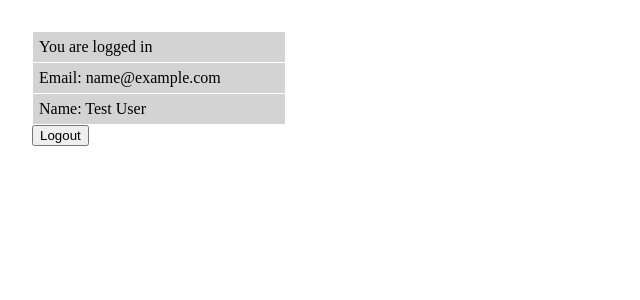
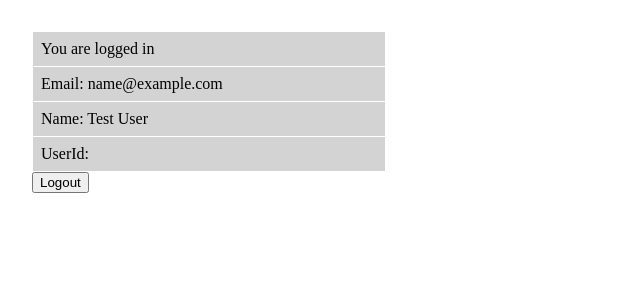
Before and after one commit to gary-jipp/demo-react-context, a React (Create React App) app: page / in a window 1280 px wide. Both pictures are taken after typing "name@example.com", "Sample123" into the empty fields and a click on the input "Login". Shown: the top 300 px of the page, without its empty margins (0-640 px from the left). Built offline with nearby package versions, Linux system fonts and the light colour scheme.

Commit message:
Add userId

```diff
--- a/package.json
+++ b/package.json
@@ -9,6 +9,7 @@
     "react": "^17.0.1",
     "react-dom": "^17.0.1",
     "react-scripts": "4.0.1",
+    "react-uuid": "^1.0.2",
     "web-vitals": "^0.2.4"
   },
   "scripts": {
--- a/src/App.css
+++ b/src/App.css
@@ -3,6 +3,6 @@
   background-color: lightgrey;
    margin: 1px;
   /* border: solid 1px; */
-  padding: 6px;
-  width: 15em;
+  padding: 8px;
+  width: 21em;
 }
--- a/src/AuthProvider.js
+++ b/src/AuthProvider.js
@@ -1,16 +1,20 @@
 import { createContext, useState } from 'react';
+import uuid from 'react-uuid';
 
 export default function AuthProvider(props) {
   const [auth, setAuth] = useState(false);
+  const [id, setId] = useState();
   const [user, setUser] = useState({ email: "", name: "", });
 
+  // Perform login process for the user & save authID, etc
   const login = function (email, password) {
-    setUser({ email, name: "Test User" });
+    setUser({ email, id, name: "Test User" });
     setAuth(true);
   };
 
   const logout = function (email, password) {
     setUser({ email: "", name: "" });
+    setId(uuid());
     setAuth(false);
   };
 
--- a/src/UserInfo.js
+++ b/src/UserInfo.js
@@ -14,6 +14,7 @@ export default function UserInfo() {
       <div>You are logged in</div>
       <div>Email: {user.email}</div>
       <div>Name: {user.name}</div>
+      <div>UserId: {user.id}</div>
       <input type="button" value="Logout" onClick={onLogout} />
     </div>
   );
```
Also changed, not shown: 2 other files (tests, documents, lock files or other folders).
